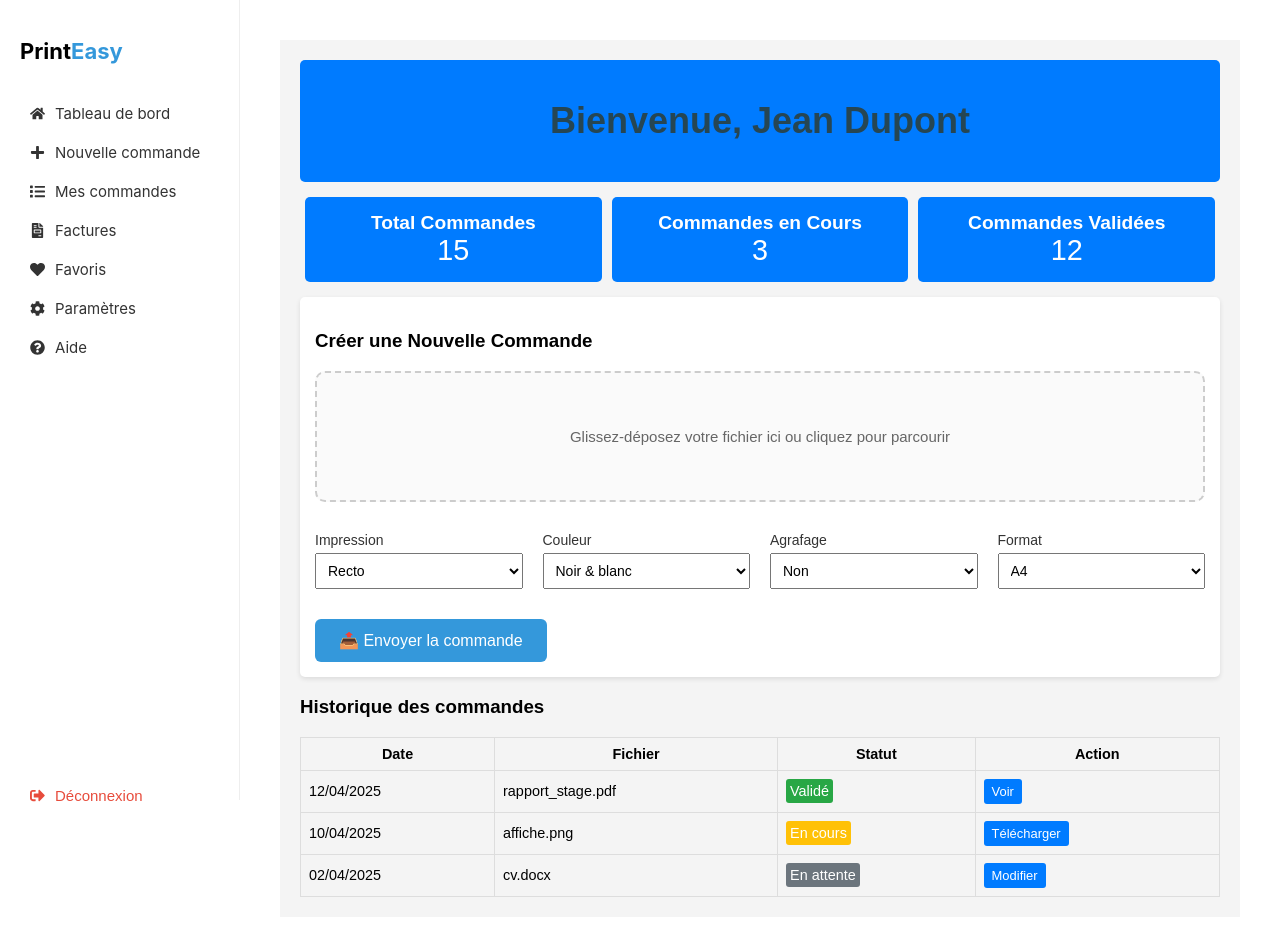
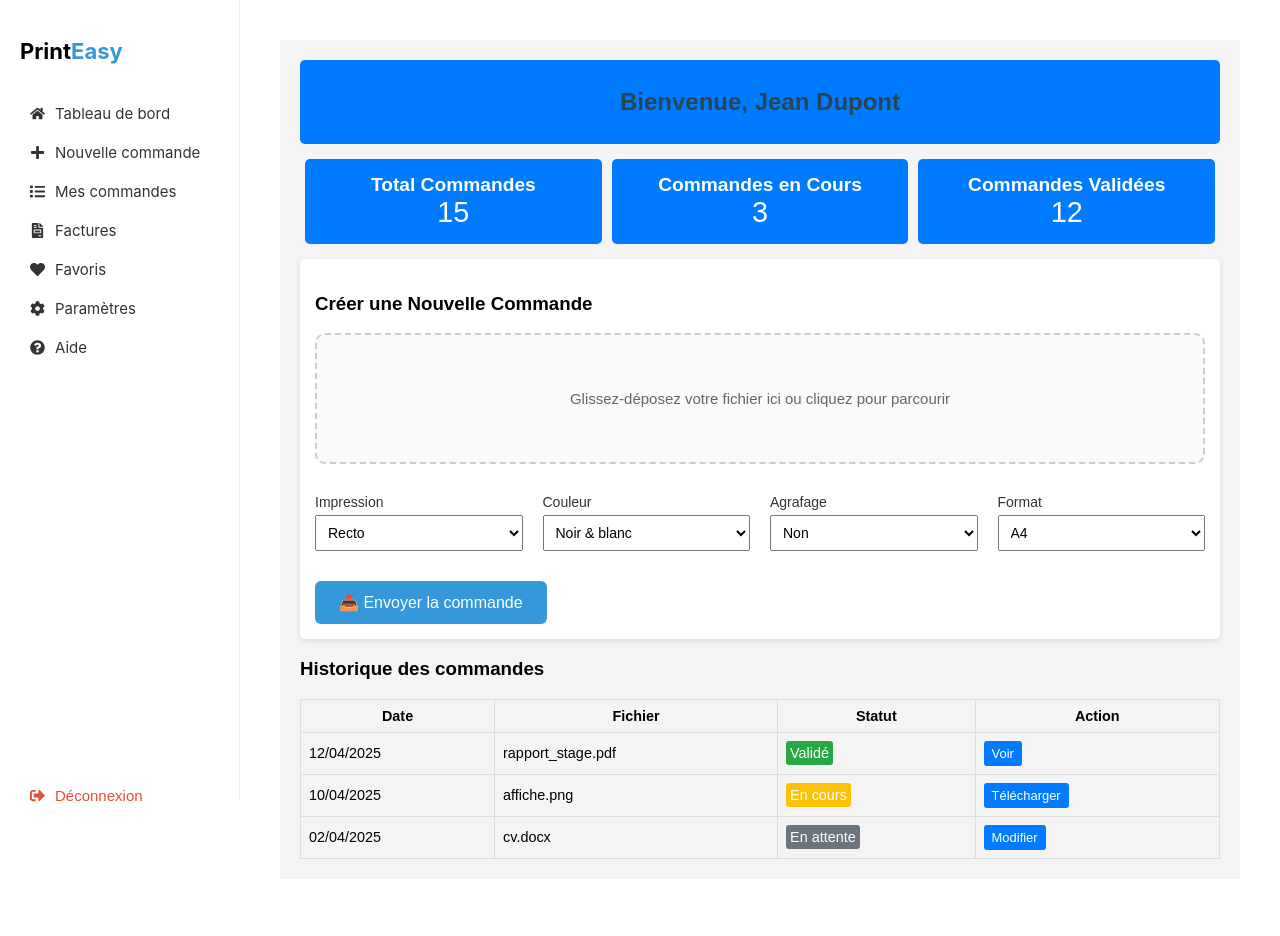
Before and after one commit to PaolaJeanne/dashboard, a React (Create React App) app: page / in a window 1280 px wide. Shown: the top 936 px of the page. Built offline with nearby package versions, Linux system fonts and the light colour scheme.

Commit message:
dashboard

```diff
--- a/src/styles/Dashboard.css
+++ b/src/styles/Dashboard.css
@@ -7,10 +7,10 @@
   .dashboard-header {
     background-color: #007bff;
     color: white;
-    padding: 10px; /* Réduit le padding */
+    padding: 8px; /* Réduit le padding */
     text-align: center;
     border-radius: 5px;
-    font-size: 1.5em; /* Diminution de la taille de la police */
+    font-size: 1em; /* Diminution de la taille de la police */
   }
 
   .stats-section {
```
